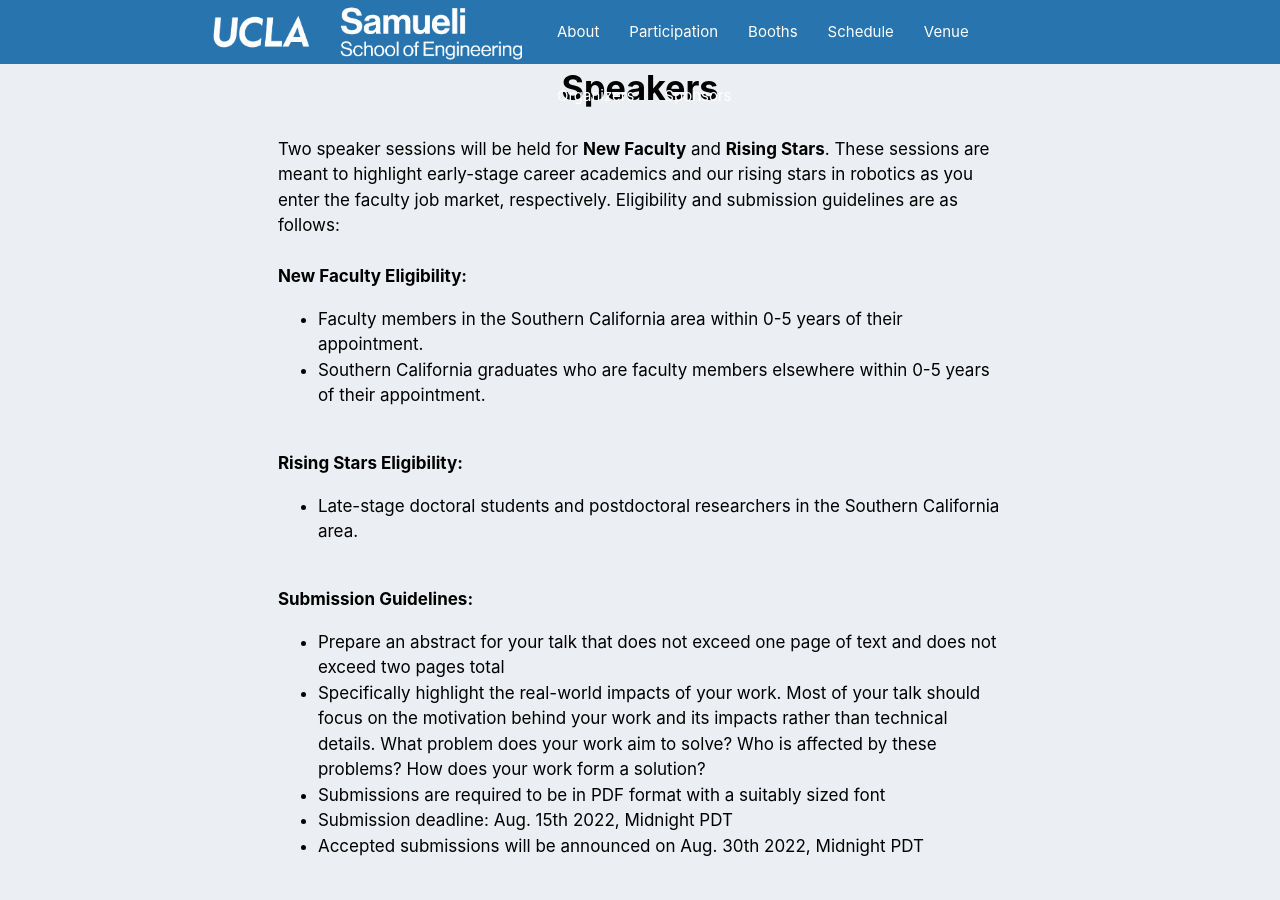
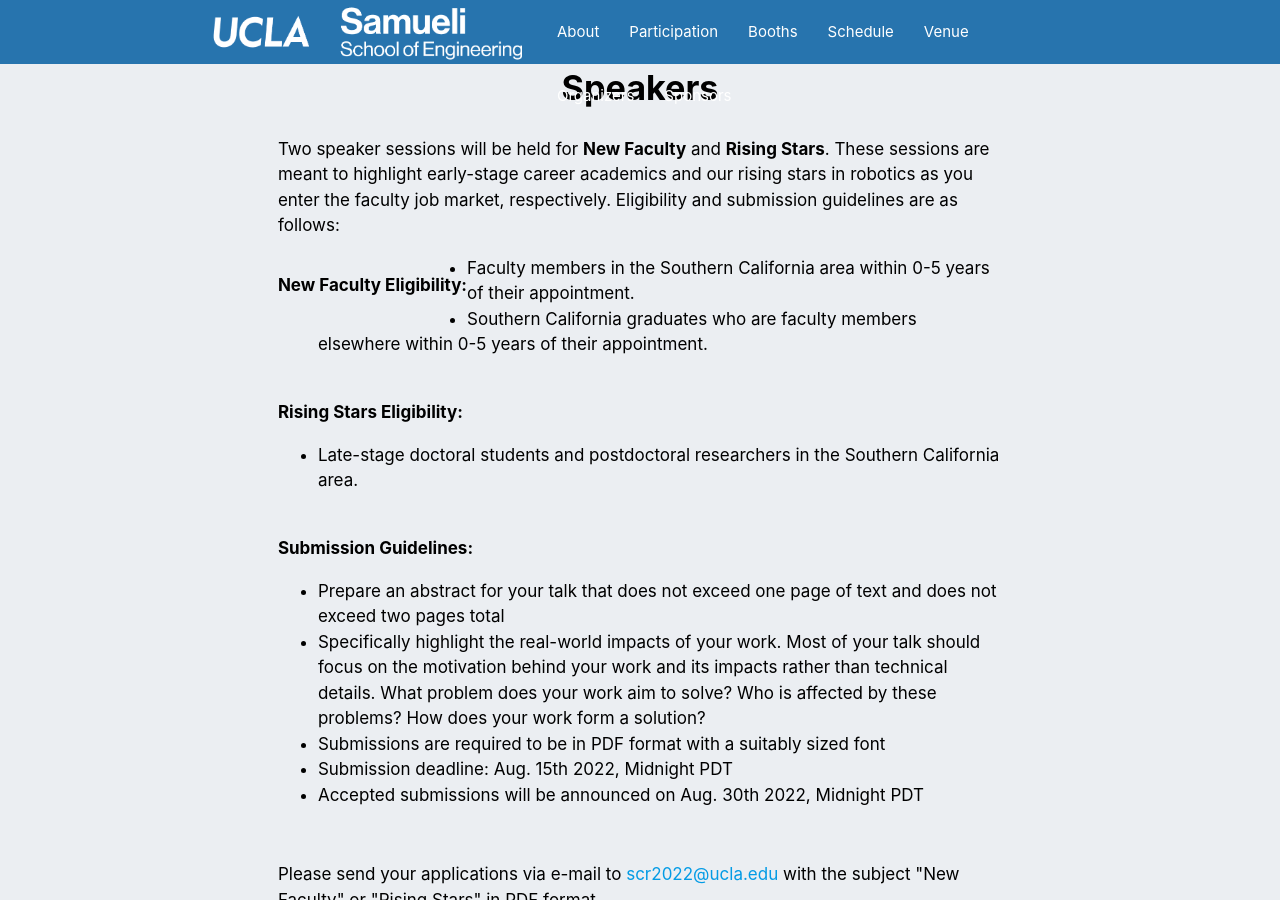
Before and after one commit to scr2020/scr2020.github.io, a Jekyll site: the page built from index.html, in a window 1280 px wide and 900 px high, scrolled down 2975 px. Built offline with Jekyll 4.4.1, drawn with Linux system fonts in a browser that asks for light colours.

Commit message:
fixing formatting

```diff
--- a/_includes/speakers_early.html
+++ b/_includes/speakers_early.html
@@ -6,9 +6,10 @@
           <div class="row">
             <div class="col s12 m10 offset-m1 l10 offset-l1 section-gray-body">
               <p class="left">
-              Two speaker sessions will be held for <b>New Faculty</b> and <b>Rising Stars</b>. These sessions are meant to highlight early-stage career academics and our rising stars in robotics as you enter the faculty job market, respectively. Eligibility and submission guidelines are as follows:<br>
+              Two speaker sessions will be held for <b>New Faculty</b> and <b>Rising Stars</b>. These sessions are meant to highlight early-stage career academics and our rising stars in robotics as you enter the faculty job market, respectively. Eligibility and submission guidelines are as follows:
+              </p>
 
-              <br>
+              <p class="left">
               <b>New Faculty Eligibility:</b>
               <br>
               <ul class="browser-default">
```
